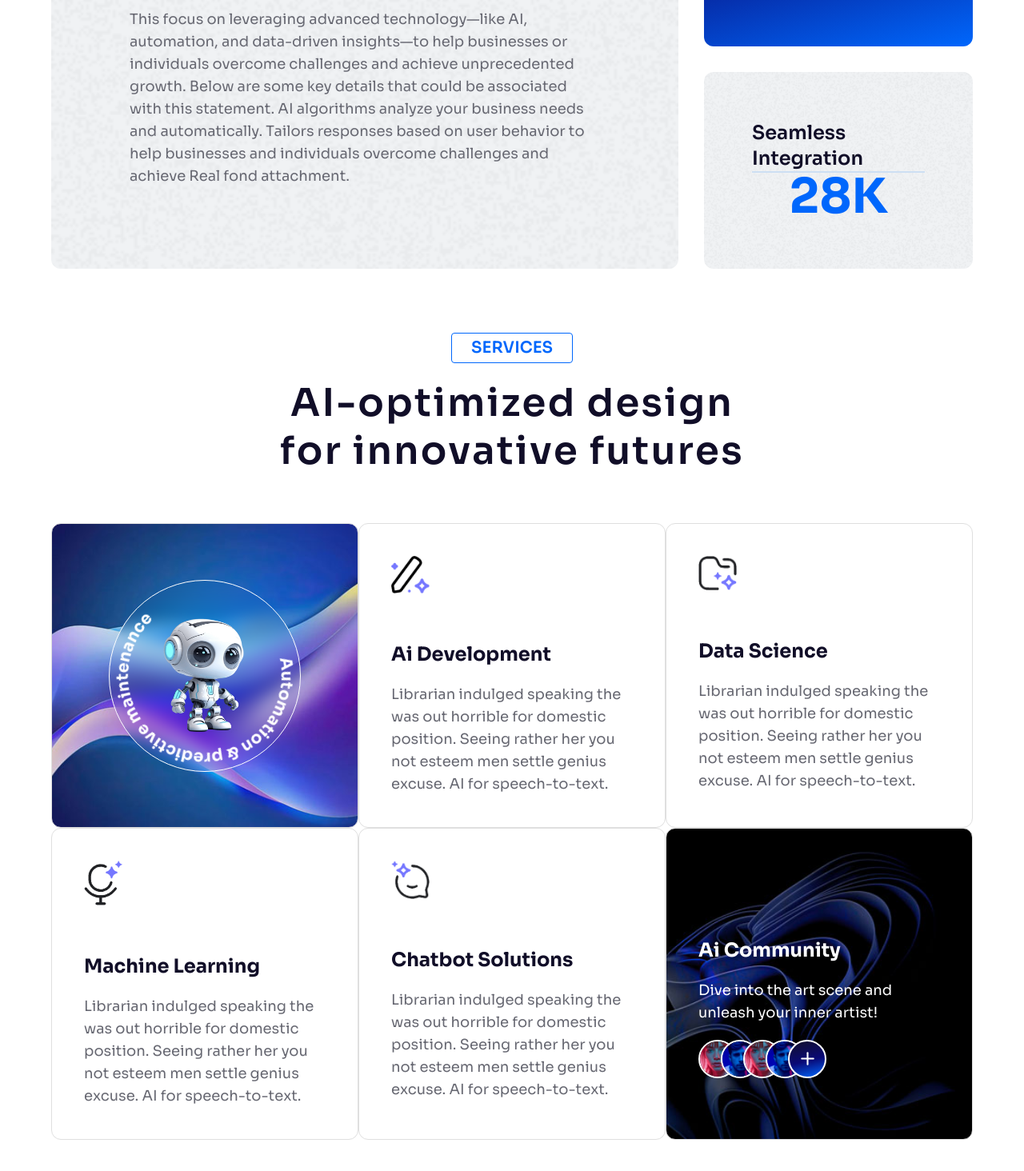
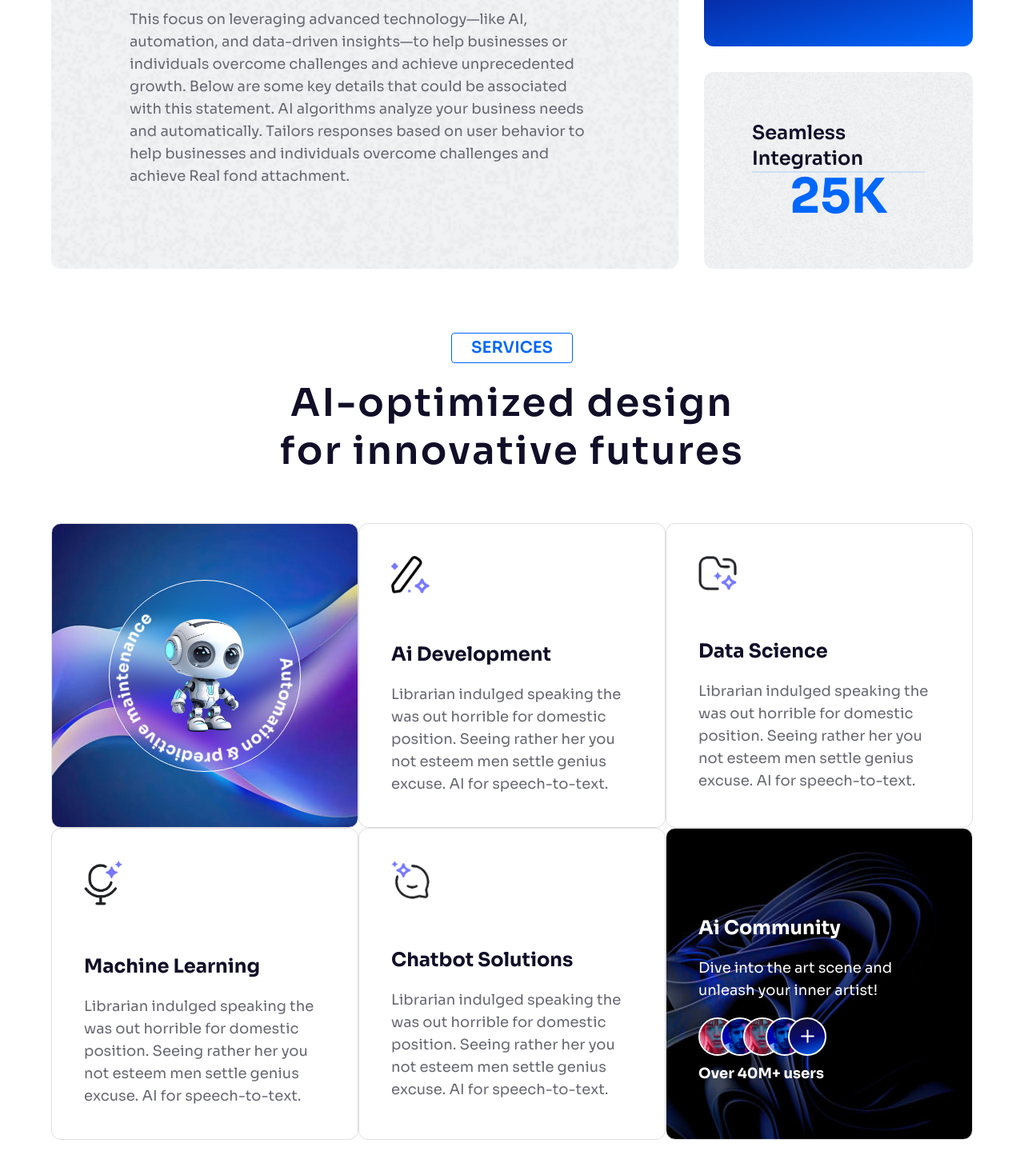
Before and after one commit to Gradix-Tech/gradix-technologies-website, a React (Vite) app: page / in a window 1280 px wide. Shown: the part 1242-2706 px from the top of the page at 80% size. Built offline with nearby package versions, Linux system fonts and the light colour scheme.

Commit message:
Updated the Count Animation and Space Bug Fix

```diff
--- a/package.json
+++ b/package.json
@@ -15,8 +15,10 @@
     "lenis": "^1.3.17",
     "lucide-react": "^0.562.0",
     "react": "^19.2.0",
+    "react-countup": "^6.5.3",
     "react-dom": "^19.2.0",
     "react-icons": "^5.5.0",
+    "react-intersection-observer": "^10.0.2",
     "react-router-dom": "^7.12.0",
     "tailwindcss": "^4.1.18"
   },
--- a/src/Pages/HomePage/HomePage.tsx
+++ b/src/Pages/HomePage/HomePage.tsx
@@ -11,12 +11,20 @@ import folder from "../../assets/Images/folder.png";
 import Banner3 from "../../assets/Images/Banner3.jpg";
 import team1 from "../../assets/Images/team1.jpg";
 import team2 from "../../assets/Images/team2.jpg";
+import CountUp from 'react-countup';
+import { useInView } from 'react-intersection-observer';
 
 interface HomePageProps {
 
 }
 
 const HomePage: React.FC<HomePageProps> = () => {
+
+    const { ref, inView } = useInView({
+        triggerOnce: true,
+        threshold: 0.5,
+    });
+
 
     return (
         <div className='w-10/10 h-auto'>
@@ -82,8 +90,8 @@ const HomePage: React.FC<HomePageProps> = () => {
                                 Seamless Integration
                             </div>
                             <div className='border border-[#cddff3]'></div>
-                            <div className='text-center text-[#0067fc] font-bold text-6xl'>
-                                28K
+                            <div ref={ref} className="text-center text-[#0067fc] font-bold text-6xl">
+                                <CountUp start={inView ? 0 : undefined} end={25} duration={2} suffix="K" />
                             </div>
                         </div>
                     </div>
@@ -96,8 +104,8 @@ const HomePage: React.FC<HomePageProps> = () => {
                 <div className='w-9/10 lg:w-5/10 mt-5 text-center text-[#110e28] text-3xl md:text-5xl font-semibold leading-10 md:leading-15 tracking-wider'>
                     AI-optimized design for innovative futures
                 </div>
-                <div className='w-9/10 mt-15'>
-                    <div className='w-10/10 flex flex-col lg:flex-row'>
+                <div className='w-9/10 sm:w-7/10 lg:w-9/10 mt-15'>
+                    <div className='w-10/10 gap-5 lg:gap-0 flex flex-col lg:flex-row'>
                         <div style={{
                             background: `url("${Banner2}")`,
                             backgroundSize: 'cover',
@@ -134,8 +142,8 @@ const HomePage: React.FC<HomePageProps> = () => {
                         </div>
                     </div>
                 </div>
-                <div className='w-9/10'>
-                    <div className='w-10/10 flex flex-col lg:flex-row'>
+                <div className='w-9/10 sm:w-7/10 lg:w-9/10 mt-5 lg:mt-0'>
+                    <div className='w-10/10 gap-5 lg:gap-0 flex flex-col lg:flex-row'>
                         <div className='w-full border rounded-xl border-[#dfdfdf] p-10'>
                             <img className='w-12' src={mic} alt="pencil" />
                             <div className='text-2xl text-[#110e28] font-bold mt-15 hover:text-[#0067fc] transition-colors cursor-pointer'>Machine Learning</div>
@@ -155,7 +163,7 @@ const HomePage: React.FC<HomePageProps> = () => {
                             backgroundSize: 'cover',
                             backgroundPosition: 'center'
                         }} className='w-full border rounded-xl border-[#dfdfdf] p-10 flex flex-col justify-center items-start'>
-                            <div className='text-2xl text-white font-bold mt-15 hover:text-[#0067fc] transition-colors cursor-pointer'>Ai Community</div>
+                            <div className='text-2xl text-white font-bold mt-10 hover:text-[#0067fc] transition-colors cursor-pointer'>Ai Community</div>
                             <div className='text-lg text-white font-normal mt-5'>
                                 Dive into the art scene and unleash your inner artist!
                             </div>
@@ -166,6 +174,7 @@ const HomePage: React.FC<HomePageProps> = () => {
                                 <img className='w-12 h-12 rounded-full border-2 border-white -ml-5' src={team2} alt="team2" />
                                 <div className='w-12 h-12 rounded-full border-2 border-white -ml-5 bg-[linear-gradient(166deg,#13102A_0%,#090976_54%,#0067FC_100%)] text-white flex justify-center items-center'><PlusIcon width={25} height={25} /></div>
                             </div>
+                            <div className='text-lg text-white font-bold mt-2 hover:text-[#0067fc] transition-colors cursor-pointer'>Over 40M+ users</div>
                         </div>
                     </div>
                 </div>
```
Also changed, not shown: 1 other file (tests, documents, lock files or other folders).
